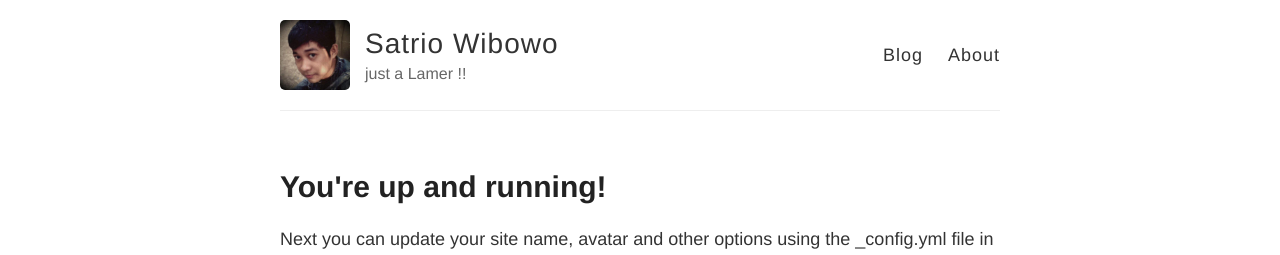
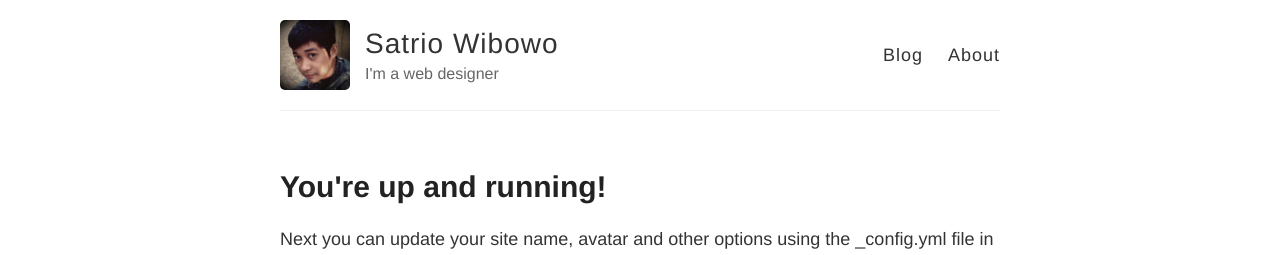
Before and after one commit to sa3owibowo/blog, a Jekyll site: the page built from index.html, in a window 1280 px wide. Shown: the top 255 px of the page. Built offline with Jekyll 4.4.1, drawn with Linux system fonts in a browser that asks for light colours.

Commit message:
Update _config.yml

```diff
--- a/_config.yml
+++ b/_config.yml
@@ -6,7 +6,7 @@
 name: Satrio Wibowo
 
 # Short bio or description (displayed in the header)
-description: just a Lamer !!
+description: I'm a web designer
 
 # URL of your avatar or profile pic (you could use your GitHub profile pic)
 avatar: /images/index-logo.jpg
```
